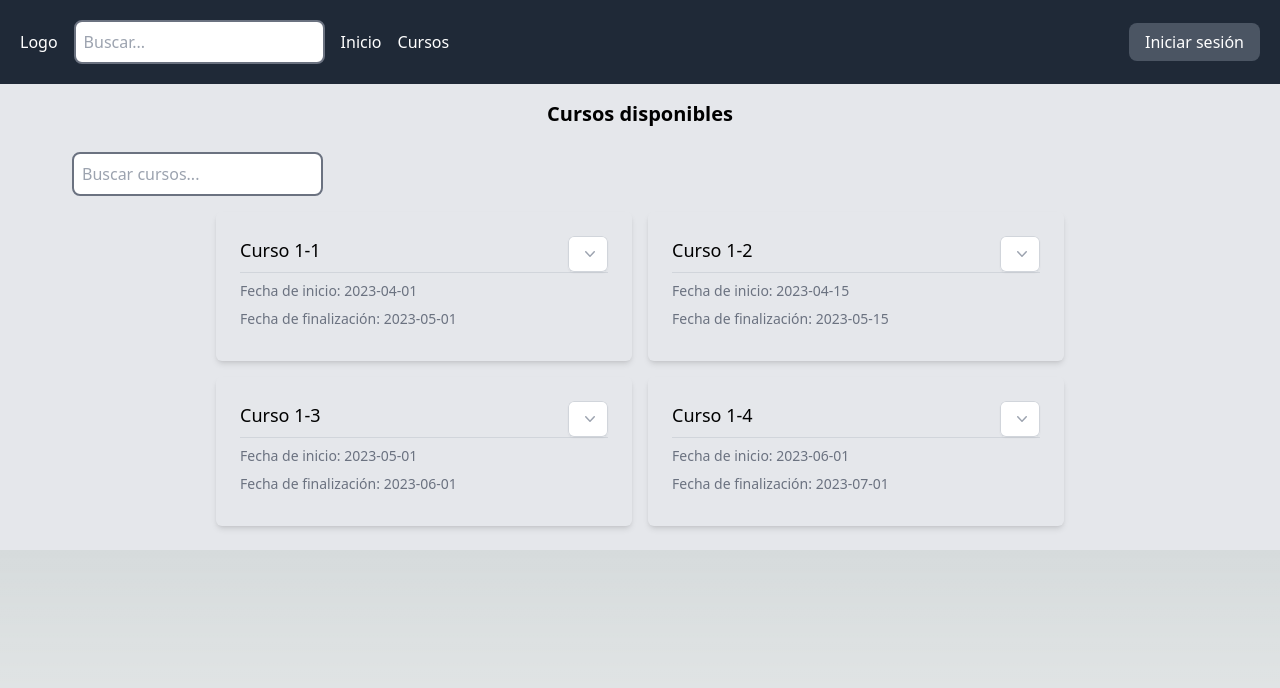
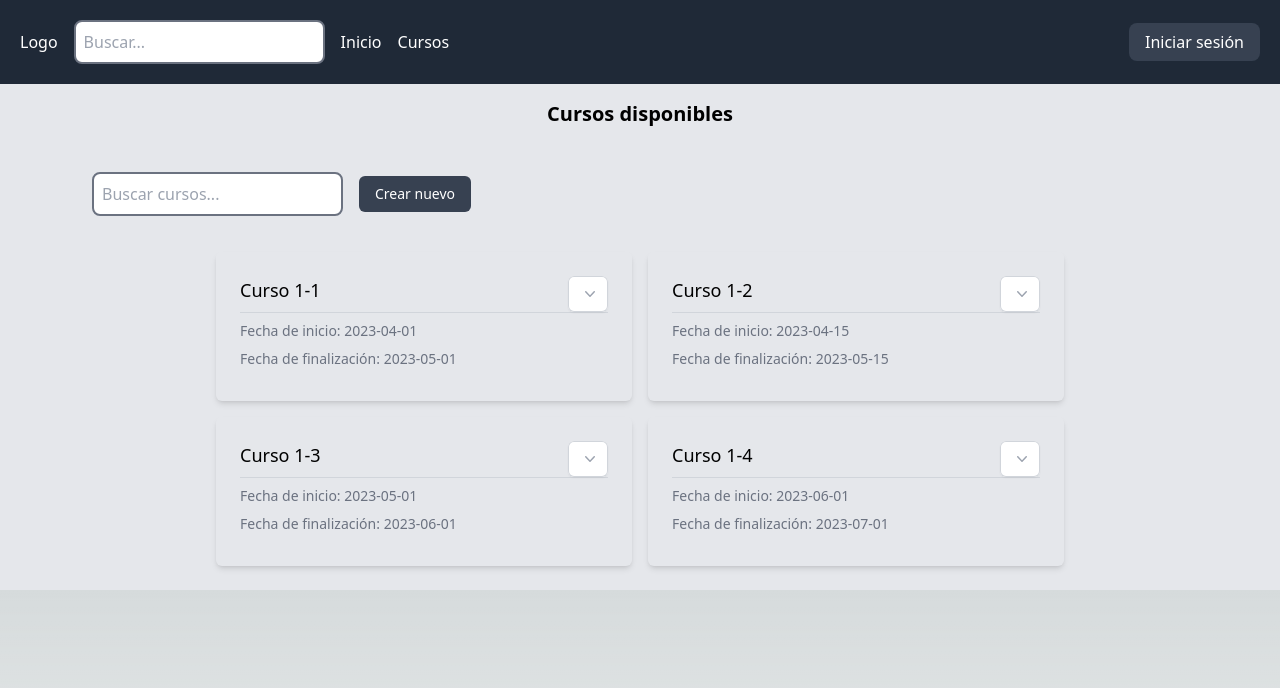
Before and after one commit to Trycatch-tv/team-10-frontend, a Next.js app in the folder course-and-student-management-system/: page / in a window 1280 px wide. Shown: the top 688 px of the page. Built offline with nearby package versions, Linux system fonts and the light colour scheme.

Commit message:
creacion de cursos terminada

```diff
--- a/course-and-student-management-system/src/app/components/CourseModalDelete.tsx
+++ b/course-and-student-management-system/src/app/components/CourseModalDelete.tsx
@@ -10,7 +10,7 @@ interface ChildProps {
   viewCourseModal?: number;
 }
 
-export default function CourseModalEdit({ openModalEditView, onChange, setOpenModalEditView, viewCourseModal }: ChildProps) {
+export default function CourseModalDelete({ openModalEditView, onChange, setOpenModalEditView, viewCourseModal }: ChildProps) {
 
   const cancelButtonRef = useRef(null);
 
--- a/course-and-student-management-system/src/app/components/CourseModalEdit.tsx
+++ b/course-and-student-management-system/src/app/components/CourseModalEdit.tsx
@@ -2,8 +2,7 @@ import { Fragment, useEffect, useRef, useState } from 'react';
 import { Dialog, Transition } from '@headlessui/react';
 import { ExclamationTriangleIcon } from '@heroicons/react/24/outline';
 
-import { Course } from '../model/Course.model';
-import { updateCourse } from '../api/services/courses.service';
+import { createCourse, updateCourse } from '../api/services/courses.service';
 
 interface ChildProps {
   openModalEditView: boolean;
@@ -32,7 +31,11 @@ export default function CourseModalEdit({ openModalEditView, onChange, setOpenMo
   };
 
   const handleSubmit = () => {
-    updateCourse( viewCourseModal!, formDataCourse )
+    if(viewCourseModal){
+      updateCourse( viewCourseModal!, formDataCourse )
+    }else{
+      createCourse(formDataCourse)
+    }
     setOpenModalEditView(false);
   };
 
--- a/course-and-student-management-system/src/app/components/CoursesList.tsx
+++ b/course-and-student-management-system/src/app/components/CoursesList.tsx
@@ -3,6 +3,7 @@ import { useState, useEffect } from 'react';
 import CourseOptions from './CourseOptions';
 
 import { Course } from '../model/Course.model';
+import CourseModalEdit from './CourseModalEdit';
 
 type Props = {
   courses: Course[];
@@ -10,6 +11,11 @@ type Props = {
 
 const CoursesList: React.FC<Props> = ({ courses }) => {
   const [searchTerm, setSearchTerm] = useState('');
+  const [openModalEditView, setOpenModalEditView] = useState(false);
+
+  const handleChangeModalEditView = () => {
+    setOpenModalEditView(!openModalEditView);
+  };
 
   useEffect(() => {
     if (typeof window !== 'undefined') {
@@ -38,13 +44,25 @@ const CoursesList: React.FC<Props> = ({ courses }) => {
 
   return (
     <div>
+      <div className="container flex items-center p-5">
         <input
           type="text"
           placeholder="Buscar cursos..."
-        className="p-2 rounded-lg border-2 border-gray-500 focus:outline-none focus:border-gray-400 m-2 ml-14"
+          className="flex items-center justify-center sm:justify-start mr-4 p-2 rounded-lg border-2 border-gray-500 focus:outline-none focus:border-gray-400 m-2 ml-14"
           value={searchTerm}
           onChange={(e) => setSearchTerm(e.target.value)}
         />
+        <button
+          onClick={handleChangeModalEditView}
+          className="text-gray-700 px-4 py-2 text-sm bg-gray-700 hover:bg-gray-500 text-white font-medium rounded-md"
+          role="menuitem"
+          tabIndex={-1}
+          id="menu-item-1"
+        >
+          Crear nuevo
+        </button>
+      </div>
+      <CourseModalEdit openModalEditView={openModalEditView} onChange={handleChangeModalEditView} setOpenModalEditView={setOpenModalEditView}></CourseModalEdit>
       <div className="flex flex-wrap justify-center items-center">
         {filteredCourses.map((course) => (
           <div key={course.id} className="shadow-md rounded-md p-6 m-2 md:w-1/2 lg:w-1/3">
--- a/course-and-student-management-system/src/app/components/Header.tsx
+++ b/course-and-student-management-system/src/app/components/Header.tsx
@@ -16,7 +16,7 @@ const Header = () => {
               </Link>
             </div>
           <div>
-            <Link href="/login" className="bg-gray-600 text-white py-2 px-4 rounded-lg hover:bg-gray-500">
+            <Link href="/login" className="bg-gray-700 text-white py-2 px-4 rounded-lg hover:bg-gray-500">
               Iniciar sesión
             </Link>
           </div>
```
Lines whose indentation alone changed are shown as unchanged.
